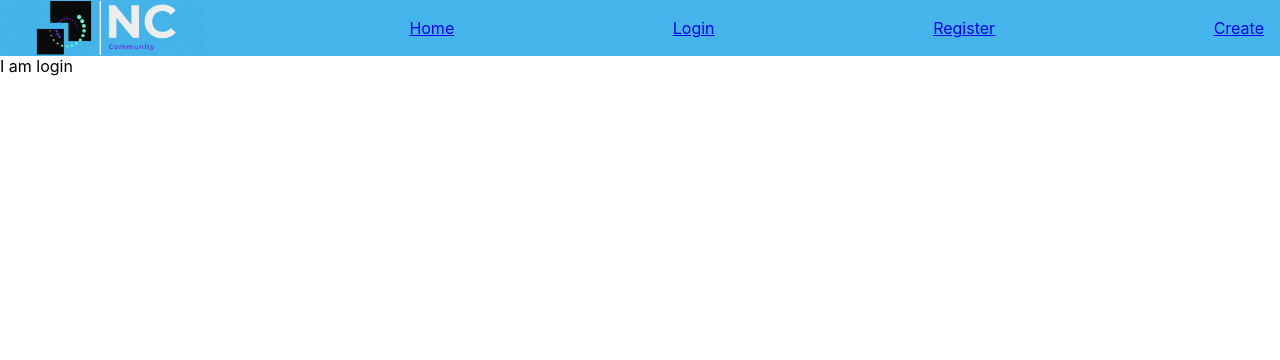
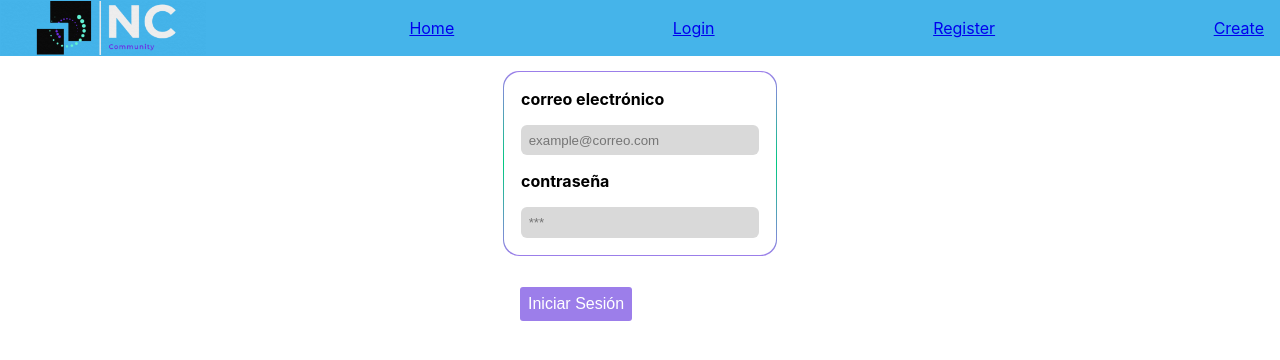
Before and after one commit to No-Country/S3-07-T-Frontend, a React (Create React App) app in the folder index/: page / in a window 1280 px wide. Shown: the top 360 px of the page. Built offline with nearby package versions, Linux system fonts and the light colour scheme.

Commit message:
primera version de login

```diff
--- /dev/null
+++ b/index/src/Types/ButtonsForm.js
@@ -0,0 +1,14 @@
+export const typeButtons = {
+  buttonNext: {
+    type: "next",
+    text: "siguiente"
+  },
+  buttonBack: {
+    type: "back",
+    text: "anterior"
+  },
+  buttonRegister: {
+    type: "register",
+    text: "registrarse"
+  }
+}
--- a/index/src/components/ButtonForm/ButtonForm.js
+++ b/index/src/components/ButtonForm/ButtonForm.js
@@ -4,7 +4,7 @@ import { ContextSlider } from "../../context/contextSlider"
 import { setLoading } from "../../redux/actions"
 import { useDispatch, useSelector } from "react-redux/es/exports"
 
-const ButtonFormStyled = styled.button`
+export const ButtonFormStyled = styled.button`
   background-color: #9C7EEA;
   border: none;
   padding: .5em;
--- /dev/null
+++ b/index/src/components/ContainInputForm/ContainInputForm.js
@@ -0,0 +1,11 @@
+import styled from "styled-components"
+
+export const ContainInputForm = styled.div`
+  &::placeholder{
+    color: #2d2d2d;
+  }
+  display: flex;
+  flex-direction: column;
+  width: 100%;
+  gap: 1em;
+`
--- a/index/src/pages/Login/Login.js
+++ b/index/src/pages/Login/Login.js
@@ -1,3 +1,63 @@
+import FormRegister from "../../components/FormRegister/FormRegister"
+import { ContainInputForm } from "../../components/ContainInputForm/ContainInputForm"
+import InputForm from "../../components/InputForm/InputForm"
+import LabelForm from "../../components/LabelForm/LabelForm"
+import { useReducer} from "react"
+import ActionSlider from "../../components/ActionSlider/ActionSlider"
+import { ButtonFormStyled } from "../../components/ButtonForm/ButtonForm"
+import axios from "axios"
+
+
+const reducerLogin = (state, action) => {
+  switch (action.type) {
+  case "email":
+    return {
+      ...state,
+      email: action.payload
+    }
+  case "password":
+    return {
+      ...state,
+      password: action.payload
+    }
+  default:
+    break
+  }
+}
+
 export default function Login () {
-  return <div>I am login</div>
+  const [state, dispatch] = useReducer(reducerLogin, {
+    email: "",
+    password: ""
+  })
+
+
+  const handleOnClick = async(e) => {
+    e.preventDefault()
+    const res = await axios.post("http://localhost:3002/api/signIn", state)
+    console.log(res)
+  }
+
+  return (
+    <>
+      <FormRegister>
+        <ContainInputForm>
+          <LabelForm name="email" text="correo electrónico"/>
+          <InputForm name="email" placeholder="example@correo.com" value={state.email} onChange={dispatch}/>
+        </ContainInputForm>
+
+        <ContainInputForm>
+          <LabelForm name="password" text="contraseña"/>
+          <InputForm name="password" placeholder="***" type="password" value={state.password} onChange={dispatch}/>
+        </ContainInputForm>
+      </FormRegister>
+      <ActionSlider>
+        <ButtonFormStyled onClick={handleOnClick}>
+          Iniciar Sesión
+        </ButtonFormStyled>
+      </ActionSlider>
+    </>
+
+  )
+
 }
--- a/index/src/pages/Register/Register.js
+++ b/index/src/pages/Register/Register.js
@@ -10,6 +10,8 @@ import Slider from "../../components/Slider/Slider"
 import ProviderContextSlider from "../../context/contextSlider"
 import "./Register"
 import { useSelector } from "react-redux/es/hooks/useSelector"
+import { ContainInputForm } from "../../components/ContainInputForm/ContainInputForm"
+import { typeButtons } from "../../Types/ButtonsForm"
 
 const TitleFormStyles = styled.h1`
   text-transform: capitalize;
@@ -45,32 +47,6 @@ function DescriptionForm ({title, descriptionShort, step}) {
     </div>
   )
 }
-
-const typeButtons = {
-  buttonNext: {
-    type: "next",
-    text: "siguiente"
-  },
-  buttonBack: {
-    type: "back",
-    text: "anterior"
-  },
-  buttonRegister: {
-    type: "register",
-    text: "registrarse"
-  }
-}
-
-const ContainInputForm = styled.div`
-  &::placeholder{
-    color: #2d2d2d;
-  }
-  display: flex;
-  flex-direction: column;
-  width: 100%;
-  gap: 1em;
-`
-
 
 function registerReducer(state, action) {
   switch (action.type) {
```
